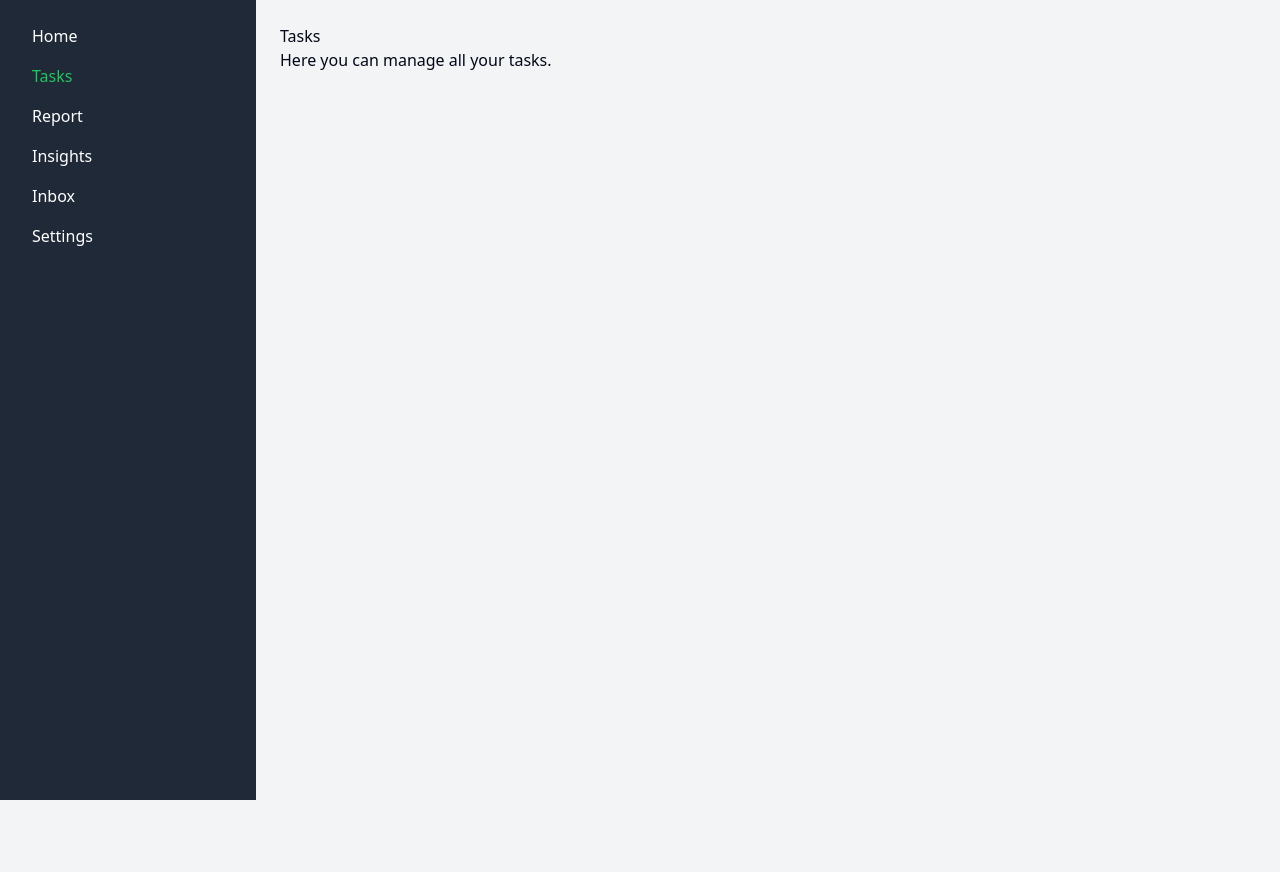
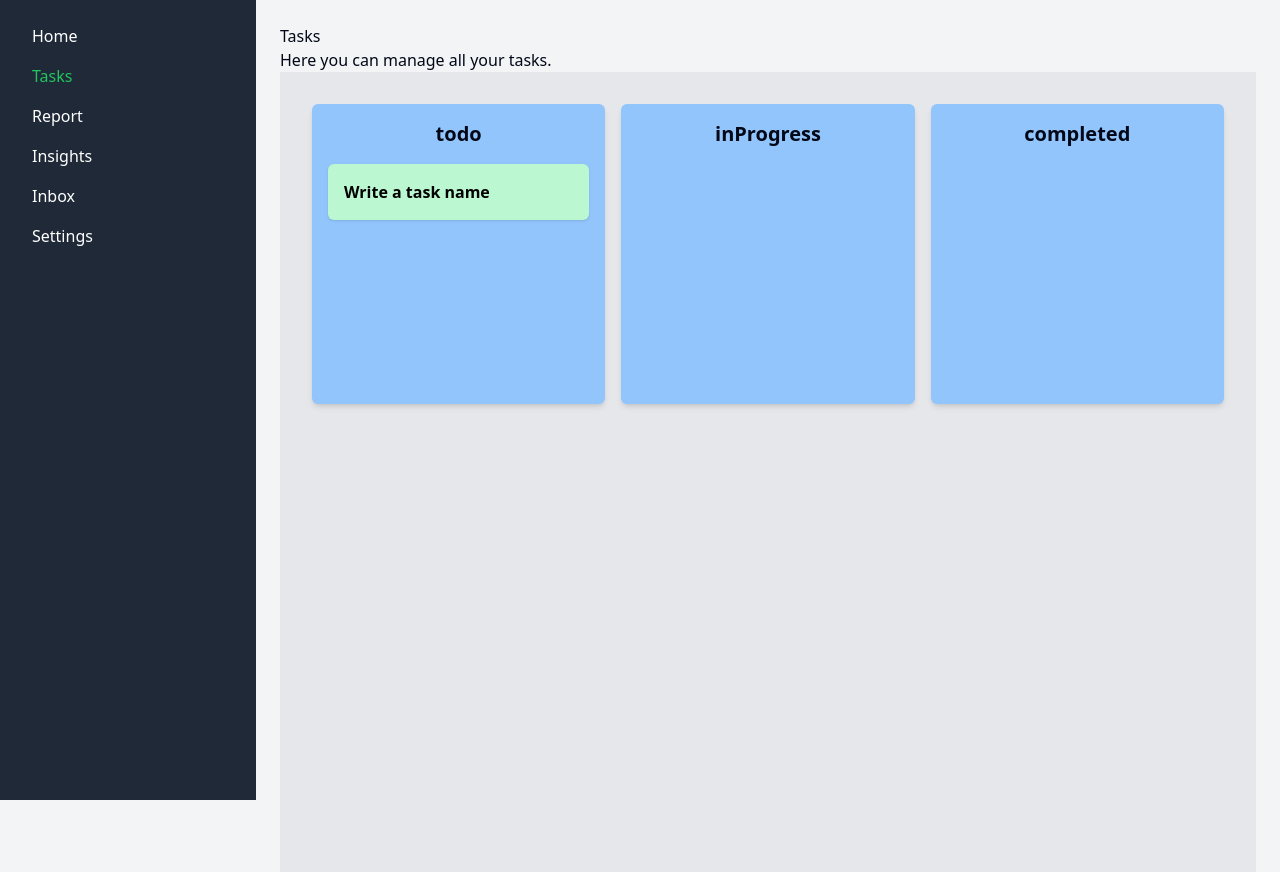
Before and after one commit to diduladishan/task-management-application, a Next.js app: page /tasks in a window 1280 px wide. Before the commit the page ends 800 px from the top, so only its background shows below. Built offline with nearby package versions, Linux system fonts and the light colour scheme.

Commit message:
feat: Add drag-and-drop functionality to task cards

```diff
--- a/app/tasks/page.tsx
+++ b/app/tasks/page.tsx
@@ -1,8 +1,12 @@
+import TaskManagementApp from "@/components/MainSection";
+
 export default function TasksPage() {
   return (
     <div>
       <h1>Tasks</h1>
       <p>Here you can manage all your tasks.</p>
+
+      <TaskManagementApp />
     </div>
   );
 }
--- /dev/null
+++ b/components/Draggable.tsx
@@ -0,0 +1,23 @@
+// components/Draggable.tsx
+import React from "react";
+import { useDraggable } from "@dnd-kit/core";
+
+interface DraggableProps {
+  id: string;
+  children: React.ReactNode;
+}
+
+export const Draggable: React.FC<DraggableProps> = ({ id, children }) => {
+  const { attributes, listeners, setNodeRef, transform } = useDraggable({ id });
+  const style = transform
+    ? {
+        transform: `translate3d(${transform.x}px, ${transform.y}px, 0)`,
+      }
+    : undefined;
+
+  return (
+    <div ref={setNodeRef} style={style} {...listeners} {...attributes}>
+      {children}
+    </div>
+  );
+};
--- /dev/null
+++ b/components/Droppable.tsx
@@ -0,0 +1,27 @@
+// components/Droppable.tsx
+import React from "react";
+import { useDroppable } from "@dnd-kit/core";
+
+interface DroppableProps {
+  id: string;
+  title: string;
+  children: React.ReactNode;
+}
+
+export const Droppable: React.FC<DroppableProps> = ({
+  id,
+  title,
+  children,
+}) => {
+  const { setNodeRef } = useDroppable({ id });
+
+  return (
+    <div
+      ref={setNodeRef}
+      className="bg-blue-300 rounded-md p-4 shadow-md min-h-[300px]"
+    >
+      <h2 className="text-center text-xl font-bold mb-4">{title}</h2>
+      {children}
+    </div>
+  );
+};
--- /dev/null
+++ b/components/MainSection.tsx
@@ -0,0 +1,134 @@
+"use client";
+import React, { useState } from "react";
+import {
+  DndContext,
+  closestCenter,
+  KeyboardSensor,
+  PointerSensor,
+  useSensor,
+  useSensors,
+} from "@dnd-kit/core";
+import {
+  SortableContext,
+  verticalListSortingStrategy,
+} from "@dnd-kit/sortable";
+import { Droppable } from "./Droppable";
+import { Draggable } from "./Draggable";
+
+interface Task {
+  id: string;
+  name: string;
+}
+
+interface TaskContainers {
+  todo: Task[];
+  inProgress: Task[];
+  completed: Task[];
+}
+
+const initialTasks: TaskContainers = {
+  todo: [{ id: "1", name: "Write a task name" }],
+  inProgress: [],
+  completed: [],
+};
+
+const TaskManagementApp = () => {
+  const [tasks, setTasks] = useState<TaskContainers>(initialTasks);
+  const [activeId, setActiveId] = useState<string | null>(null);
+
+  const sensors = useSensors(
+    useSensor(PointerSensor),
+    useSensor(KeyboardSensor)
+  );
+
+  const handleDragStart = (event: any) => {
+    setActiveId(event.active.id);
+  };
+
+  const handleDragEnd = (event: any) => {
+    const { active, over } = event;
+
+    // No drop location
+    if (!over) {
+      setActiveId(null);
+      return;
+    }
+
+    // If the drag is over the same item, do nothing
+    if (active.id === over.id) {
+      setActiveId(null);
+      return;
+    }
+
+    // Get the source container (where the item was originally)
+    const sourceContainer = findContainer(active.id);
+    // Get the destination container (where the item was dropped)
+    const destinationContainer = over.id as keyof TaskContainers;
+
+    if (sourceContainer && destinationContainer) {
+      const sourceItems = tasks[sourceContainer];
+      const destinationItems = tasks[destinationContainer];
+
+      const activeIndex = sourceItems.findIndex(
+        (item) => item.id === active.id
+      );
+      const movedItem = sourceItems[activeIndex];
+
+      // Remove the item from the source container
+      const updatedSourceItems = sourceItems.filter(
+        (item) => item.id !== active.id
+      );
+      // Add the item to the destination container
+      const updatedDestinationItems = [...destinationItems, movedItem];
+
+      // Update state
+      setTasks({
+        ...tasks,
+        [sourceContainer]: updatedSourceItems,
+        [destinationContainer]: updatedDestinationItems,
+      });
+    }
+
+    setActiveId(null);
+  };
+
+  // Find the container that the item belongs to
+  const findContainer = (id: string): keyof TaskContainers | undefined => {
+    const key = Object.keys(tasks).find((key) =>
+      tasks[key as keyof TaskContainers].some((item) => item.id === id)
+    );
+    return key as keyof TaskContainers | undefined;
+  };
+
+  return (
+    <DndContext
+      sensors={sensors}
+      collisionDetection={closestCenter}
+      onDragStart={handleDragStart}
+      onDragEnd={handleDragEnd}
+    >
+      <div className="min-h-screen bg-gray-200 p-8">
+        <div className="grid grid-cols-3 gap-4">
+          {Object.entries(tasks).map(([key, items]) => (
+            <Droppable key={key} id={key} title={key}>
+              <SortableContext
+                items={items}
+                strategy={verticalListSortingStrategy}
+              >
+                {items.map((task: Task) => (
+                  <Draggable key={task.id} id={task.id}>
+                    <div className="bg-green-200 p-4 rounded-md shadow mb-2">
+                      <p className="text-black font-semibold">{task.name}</p>
+                    </div>
+                  </Draggable>
+                ))}
+              </SortableContext>
+            </Droppable>
+          ))}
+        </div>
+      </div>
+    </DndContext>
+  );
+};
+
+export default TaskManagementApp;
--- a/package.json
+++ b/package.json
@@ -9,6 +9,8 @@
     "lint": "next lint"
   },
   "dependencies": {
+    "@dnd-kit/core": "^6.1.0",
+    "@dnd-kit/sortable": "^8.0.0",
     "@types/node": "22.9.0",
     "@types/react": "18.3.12",
     "@types/react-dom": "18.3.1",
```
Also changed, not shown: 1 other file (tests, documents, lock files or other folders).
